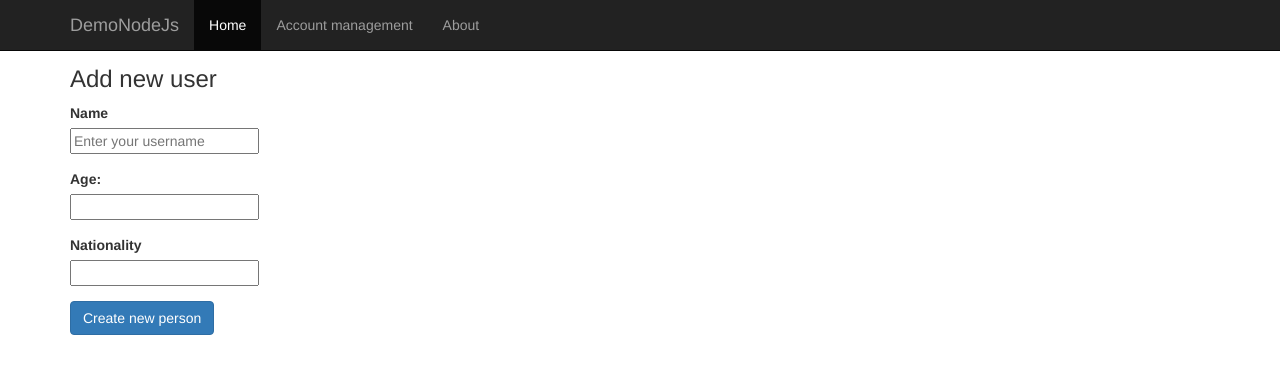
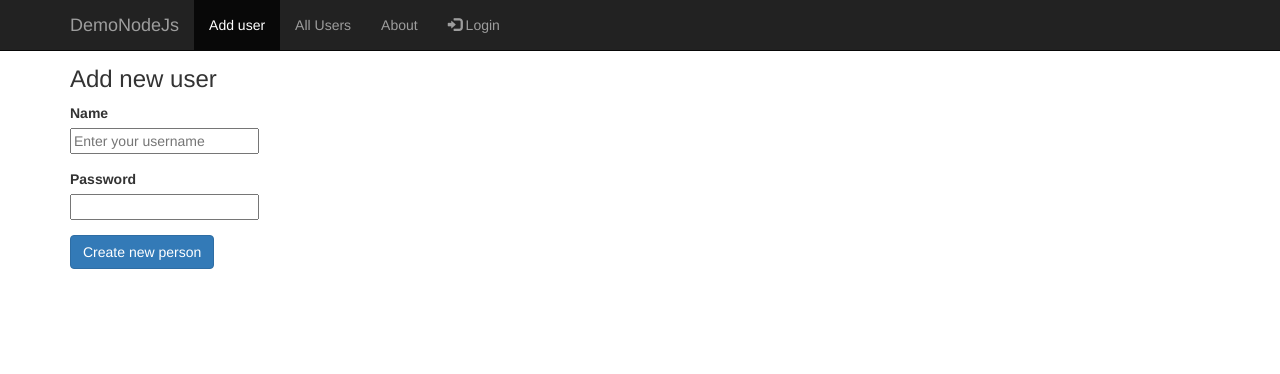
Before and after one commit to kenny291/DemoNodeJS, a Node server app: page / in a window 1280 px wide. Shown: the top 374 px of the page. Run offline with Node 20, Linux system fonts and the light colour scheme; some libraries are stand-ins or nearby versions.

Commit message:
debug show users

```diff
--- a/index.js
+++ b/index.js
@@ -7,11 +7,11 @@ mongoose.connect('mongodb://localhost/mydb', {useMongoClient: true});
 
 app.use(bodyParser.json()); // support json encoded bodies
 app.use(bodyParser.urlencoded({ extended: true })); // support encoded bodies
+app.use(express.static('public'));
 
 let personSchema = mongoose.Schema({
    name: String,
-   age: Number,
-   nationality: String
+   pwd: String,
 });
 let Person = mongoose.model("Person", personSchema);
 app.set('view engine', 'pug');
@@ -23,19 +23,29 @@ app.get('/person', function(req, res){
    res.render('person');
 });
 
+app.get('/login', function(req, res){
+   res.render('login');
+});
+
+app.get('/all-users', function(req, res){
+      let users = Person.find(function(err, response){console.log(response);});
+      res.send(users);
+      // console.log(users)
+      // res.render('all-users', {users:users});
+});
+
 app.post('/person', function(req, res){
    let personInfo = req.body; //Get the parsed information
    console.log(personInfo)
 
-   if(!personInfo.name || !personInfo.age || !personInfo.nationality){
+   if(!personInfo.name || !personInfo.pwd){
       res.render('show_message', {
          message: "Sorry, you provided wrong info", type: "error"});
    }
    else {
       let newPerson = new Person({
          name: personInfo.name,
-         age: personInfo.age,
-         nationality: personInfo.nationality
+         pwd: personInfo.pwd,
       });
 
       newPerson.save(function(err, Person){
@@ -45,7 +55,7 @@ app.post('/person', function(req, res){
          }
          else
             res.render('show_message', {
-               message: "New person added", type: "success", person: personInfo});
+               message: "New user added", type: "success", person: personInfo});
       });
    }
 });
--- a/views/nav.pug
+++ b/views/nav.pug
@@ -1,8 +1,13 @@
 .navbar.navbar-inverse.navbar-fixed-top
-          .container
-           .navbar-header
-            a.navbar-brand(href="#") DemoNodeJs
-            ul.nav.navbar-nav
-             li.active: a( href="/person") Home
-             li: a( href="/accout-mgnt" ) Account management
-             li: a( href="#about" ) About
+	.container
+		.navbar-header
+			a.navbar-brand(href="#") DemoNodeJs
+			ul.nav.navbar-nav
+				li.active: a( href="/person") Add user
+				li: a( href="/all-users" ) All Users
+				li: a( href="#about" ) About
+			ul.nav.navbar-nav.navbar-right
+				li
+					a(href='/login')
+						span.glyphicon.glyphicon-log-in
+						|  Login
--- a/views/person.pug
+++ b/views/person.pug
@@ -10,14 +10,9 @@ block content
                   br
                   input(name = "name", placeholder="Enter your username")
                div.form-group
-                  label(for = "age") Age:
+                  label(for = "password") Password
                   br
-                  input(name = "age")
-               div.form-group
-                  label(for = "nationality") Nationality
-                  br
-                  input(name = "nationality")
-                  // type="password"
+                  input(name = "pwd",  type="password")
                button.btn.btn-primary(type='submit', class="btn btn-default") Create new person
 
             if errors
--- a/views/show_message.pug
+++ b/views/show_message.pug
@@ -5,6 +5,4 @@ block content
          h3(style = "color:red") #{message}
       else
          h3 New person,
-            p name: #{person.name},
-            p age: #{person.age} and
-            p nationality: #{person.nationality} added!
+            p user: #{person.name} added!
--- /dev/null
+++ b/views/temp.pug
@@ -0,0 +1,2 @@
+ul.nav.navbar-nav.navbar-right
+				li: a(href="/login", class="glyphicon glyphicon-log-in")  Login
```
Also changed, not shown: views/all-users.pug (added, +10 -0 lines), views/login.pug (added, +10 -0 lines), public/img/download.png (added).
